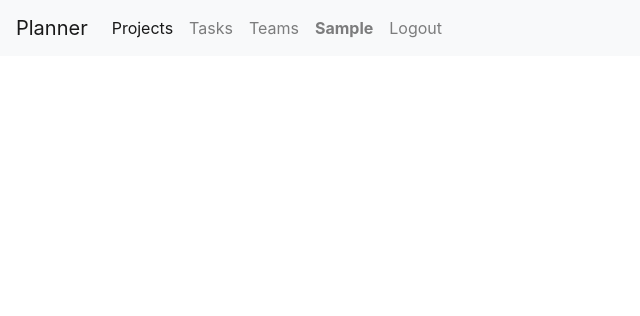
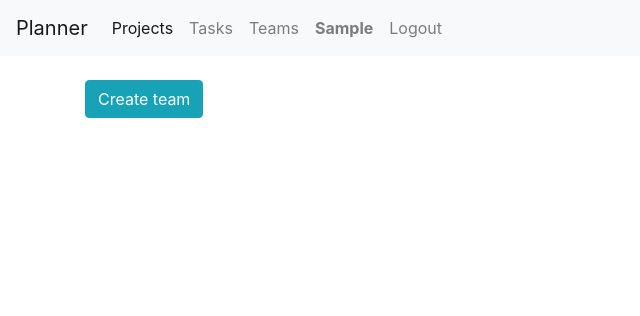
Before and after one commit to Fowerus/django-planner, a Django app: page /users/team-list in a window 1280 px wide. Shown: the top 316 px of the page, without its empty margins (0-640 px from the left). Run offline with Django 4.2, Linux system fonts and the light colour scheme; the visitor is signed in with stand-in values (Sample User, id 1); some libraries are stand-ins or nearby versions.

Commit message:
Successfully maked auth and team system

```diff
--- a/Users/forms.py
+++ b/Users/forms.py
@@ -19,7 +19,7 @@ class UserRegistrationForm(UserCreationForm):
         fields = ('surname', 'first_name', 'second_name', 'email')
 
 
-class TeamUpdateForm(forms.ModelForm):
+class TeamCreateUpdateForm(forms.ModelForm):
 
     class Meta:
         model = Team
--- a/Users/urls.py
+++ b/Users/urls.py
@@ -9,9 +9,10 @@ urlpatterns = [
     path('auth/logout', mylogout, name='logout'),
 
     path('team-list', team_list, name='team_list'),
+    path('team-create', team_create, name='team_create'),
     path('team-retrieve-<str:team_prefix>', team_retrieve, name='team_retrieve'),
     path('team-update-data-<str:team_prefix>', team_update, name='team_update'),
-    path('team-remove-users-<str:team_prefix>', team_remove_users, name='team_remove_users'),
+    path('team-remove-users-<str:team_prefix>-<int:user_id>', team_remove_users, name='team_remove_users'),
     path('team-add-users-<str:team_prefix>', team_add_users, name='team_add_users'),
     path('team-delete-<str:team_prefix>', team_delete, name='team_delete')
 ]
--- a/Users/views.py
+++ b/Users/views.py
@@ -13,7 +13,7 @@ def log_in(request):
     if request.method == 'GET':
         form = UserLoginForm()
 
-        return render(request, 'user_login.html', {'title': 'Login','form': form })
+        return render(request, 'auth/user_login.html', {'title': 'Login','form': form })
 
     elif request.method == 'POST':
         form = UserLoginForm(request.POST)
@@ -29,8 +29,6 @@ def register(request):
     if request.method == 'GET':
         form = UserRegistrationForm()
 
-        return render(request, 'user_registration.html',
-            {'title': 'Registration','form': form })
 
     elif request.method == 'POST':
         form = UserRegistrationForm(request.POST)
@@ -43,8 +41,8 @@ def register(request):
             user.save()
             messages.success(request, 'Account has been created')
 
-        return render(request, 'user_registration.html',
-            {'title': 'Registration','form': form})
+    return render(request, 'auth/user_registration.html',
+        {'title': 'Registration','form': form})
 
 
 @login_required
@@ -56,7 +54,29 @@ def mylogout(request):
 @login_required
 def team_list(request):
     teams = Team.objects.filter(users=request.user)
-    return render(request, 'team.html', {'teams':teams})
+    return render(request, 'team/team_list.html', {'teams':teams})
+
+
+@login_required
+def team_create(request):
+    if request.method == 'GET':
+        form = TeamCreateUpdateForm()
+
+    elif request.method == 'POST':
+        form = TeamCreateUpdateForm(request.POST)
+
+        try:
+            team = Team(name=form.data['name'], lead=request.user)
+            team.save()
+            team.users.add(request.user)
+            team.save()
+            messages.success(request, "Team successfully created")
+        except:
+            messages.error(request, "Failed to create team")
+
+    return render(request, 'team/team_create.html', {'form':form})
+
+
 
 
 @login_required
@@ -65,7 +85,7 @@ def team_retrieve(request, team_prefix):
     if request.user in team.users.all():
         team_projects = Project.objects.filter(team=team)
 
-        return render(request, 'team_retrieve.html', {
+        return render(request, 'team/team_retrieve.html', {
                 'team':team,
                 'team_projects': team_projects
             })
@@ -78,12 +98,12 @@ def team_update(request, team_prefix):
     prefix = team.prefix
     if request.user == team.lead:
         if request.method == 'GET':
-            form = TeamUpdateForm()
+            form = TeamCreateUpdateForm()
 
-            return render(request, 'team_update.html', {'form':form, 'team':team})
+            return render(request, 'team/team_update.html', {'form':form, 'team':team})
 
         elif request.method == 'POST':
-            form = TeamUpdateForm(request.POST)
+            form = TeamCreateUpdateForm(request.POST)
 
             try:
                 team.name = form.data['name']
@@ -97,18 +117,17 @@ def team_update(request, team_prefix):
 
 
 @login_required
-def team_remove_users(request, team_prefix):
-    if request.method == 'POST':
-        team = Team.objects.get(prefix=team_prefix)
-        if request.user == team.lead:
-            user = User.objects.get(id=request.POST.get('user_id'))
-            if request.user != user:
-                try:
-                    team.users.remove(user)
-                    team.save()
-                    messages.success(request, f'Teammate {user.get_short_name()} successfully removed from team')
-                except:
-                    messages.error(request, f'Teammate {user.get_short_name()} not removed from team')
+def team_remove_users(request, team_prefix, user_id):
+    team = Team.objects.get(prefix=team_prefix)
+    if request.user == team.lead:
+        user = User.objects.get(id=user_id)
+        if request.user != user:
+            try:
+                team.users.remove(user)
+                team.save()
+                messages.success(request, f'Teammate {user.get_short_name()} successfully removed from team')
+            except:
+                messages.error(request, f'Teammate {user.get_short_name()} not removed from team')
 
     return redirect('team_update', team_prefix)
 
--- a/templates/team.html
+++ /dev/null
@@ -1,19 +0,0 @@
-{% extends 'base.html' %}
-{% load crispy_forms_tags %}
-
-{% block title %}
-    <title>Teams</title>
-{% endblock %}
-
-{% block body %}
-    {% for block in teams %}
-        <div class="container container-sm">
-            <h3>{{ block.name }}</h3>
-            <h5><strong>lead: {{ block.lead.get_short_name }} ({{ block.lead.email }})</strong></h5>
-            <a href="{% url 'team_retrieve' block.prefix %}" class='btn btn-outline-info'>
-                Check team
-            </a>
-        </div>
-        <br>
-    {% endfor %}
-{% endblock %}
--- /dev/null
+++ b/templates/team/team_list.html
@@ -0,0 +1,24 @@
+{% extends 'base.html' %}
+{% load crispy_forms_tags %}
+
+{% block title %}
+    <title>Teams</title>
+{% endblock %}
+
+{% block body %}
+    <div class="container container-sm">
+        <a href="{% url 'team_create' %}" class='btn btn-info'>Create team</a>
+        <br>
+        <br>
+        {% for block in teams %}
+            <div>
+                <h3>{{ block.name }}</h3>
+                <h5><strong>lead: {{ block.lead.get_short_name }} ({{ block.lead.email }})</strong></h5>
+                <a href="{% url 'team_retrieve' block.prefix %}" class='btn btn-outline-info'>
+                    Check team
+                </a>
+            </div>
+            <br>
+        {% endfor %}
+    </div>
+{% endblock %}
```
Also changed, not shown: templates/team/team_create.html (added, +24 -0 lines), templates/team/team_update.html (renamed from templates/team_update.html, +3 -4 lines), templates/auth/user_login.html (renamed from templates/user_login.html), templates/auth/user_registration.html (renamed from templates/user_registration.html), templates/team/team_retrieve.html (renamed from templates/team_retrieve.html).
